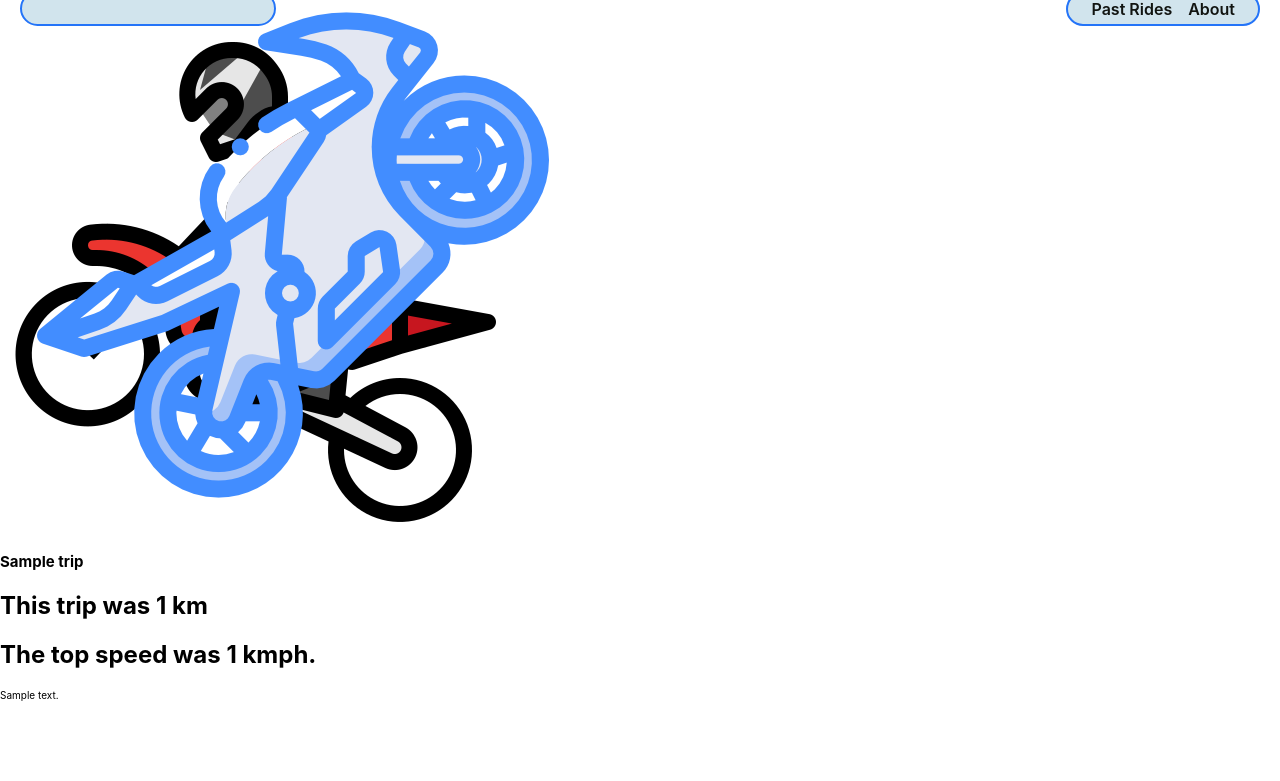
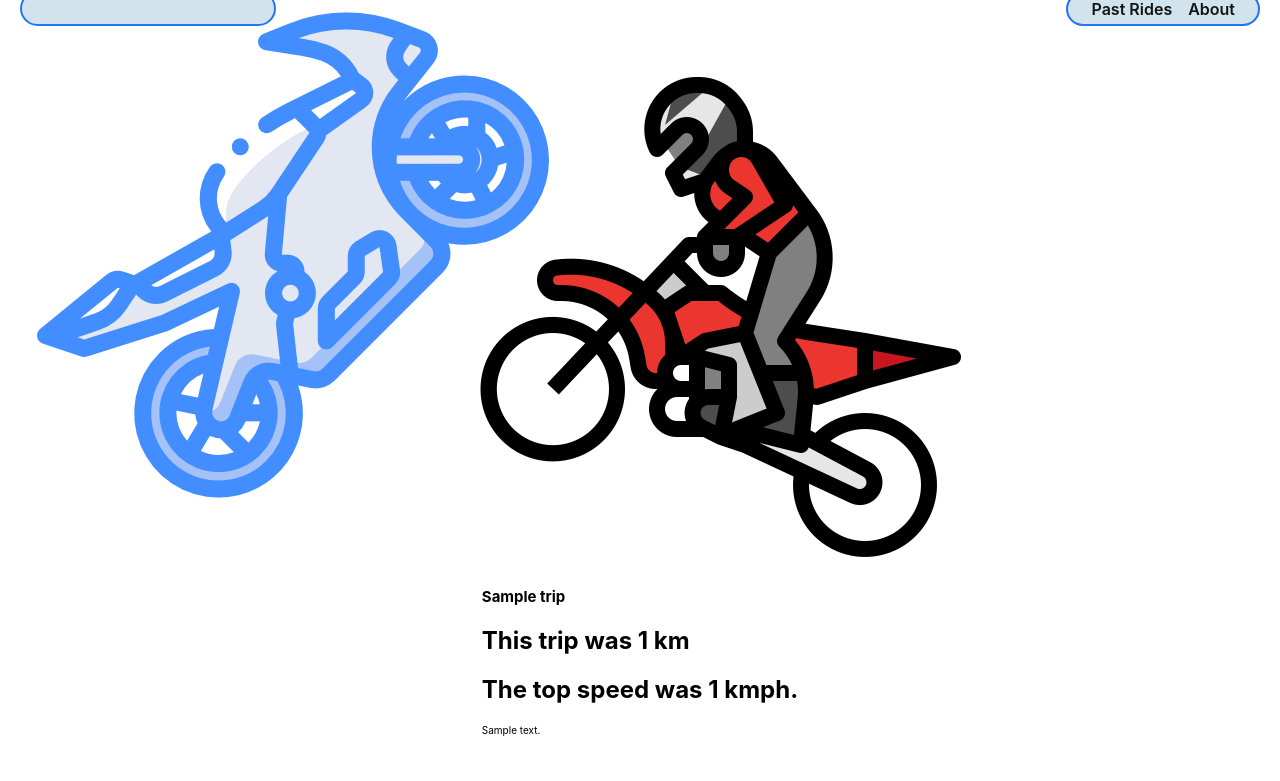
Before and after one commit to sforesi/clutch_up, a Django app: page /trips/1/ in a window 1280 px wide. Shown: the part 29-810 px from the top of the page. Before the commit the page ends 730 px from the top, so only its background shows below. Run offline with Django 3.2, Linux system fonts and the light colour scheme; tables that the repository leaves empty hold one stand-in row (values such as "Sample post").

Commit message:
replace a tag in index.html

```diff
--- a/main_app/static/css/home.css
+++ b/main_app/static/css/home.css
@@ -23,7 +23,7 @@ main > section {
   max-width: 375px;
 }
 
-.cat-container {
+.trip-container {
   width: 80%;
 }
 
--- /dev/null
+++ b/main_app/static/css/trip-detail.css
@@ -0,0 +1,219 @@
+.trip-container {
+  padding: 35px 30px;
+  display: flex;
+  flex-direction: column;
+  align-items: center;
+  justify-content: center;
+}
+
+.trip-img {
+  width: 75%;
+  max-width: 350px;
+}
+/*
+.usr-img {
+  width: 100%;
+  border-radius: var(--card-border-radius);
+}
+
+.trip-details {
+  width: 98%;
+}
+
+.trip-actions {
+  margin-top: 20px;
+}
+
+.feedings-toy-container {
+  display: flex;
+  flex-direction: column;
+  padding-bottom: 20px;
+  align-items: center;
+}
+
+.subsection-title {
+  display: flex;
+  align-items: center;
+  margin-bottom: 12px;
+}
+
+.subsection-content {
+  margin: 0 8px;
+}
+
+.toy-container {
+  display: flex;
+  align-items: center;
+  flex-wrap: wrap;
+}
+
+.color-block {
+  opacity: 0.8;
+  height: 25px;
+  width: 25px;
+  margin-right: 10px;
+}
+
+.unfed,
+.fed,
+.no-toys,
+.all-toys {
+  margin: 0;
+  font-weight: bold;
+}
+
+.unfed,
+.no-toys {
+  color: var(--danger);
+}
+
+.fed,
+.all-toys {
+  color: var(--submit);
+}
+
+.trip-details h1 {
+  font-size: var(--font-xxl);
+  margin: 15px 0 3px;
+}
+
+.trip-details h2 {
+  font-size: var(--font-xl);
+  margin: 0 0 10px;
+  margin-top: 0;
+  margin-bottom: 10px;
+}
+
+.trip-details h3 {
+  margin: 20px 0 10px;
+  font-size: var(--font-l);
+}
+
+.trip-details p {
+  font-size: var(--font-reg);
+  margin: 5px 0;
+}
+
+.feedings-toy-container > section {
+  width: 80%;
+  min-width: 360px;
+  border: var(--borders);
+  border-radius: var(--card-border-radius);
+  padding: 10px;
+  box-shadow: var(--card-box-shadow);
+  display: flex;
+  flex-direction: column;
+  justify-content: center;
+  margin-bottom: 20px;
+}
+
+.subsection-title img {
+  height: 42px;
+  margin-left: 8px;
+}
+
+.subsection-title img:first-of-type {
+  margin-left: 16px;
+}
+
+.feedings h2,
+.toys h2 {
+  font-size: 3.2rem;
+  margin: 0;
+}
+
+.feedings h3,
+.toys h3 {
+  font-size: var(--font-xl);
+  margin: 10px 0;
+}
+
+.subsection-content p,
+.subsection-content input,
+.subsection-content select {
+  font-size: var(--font-l);
+}
+
+.subsection-content input,
+.subsection-content select {
+  margin-left: 5px;
+  padding: 3px;
+}
+
+.feedings table {
+  width: calc(100% - 16px);
+  text-align: left;
+  border-collapse: collapse;
+  margin: 0 8px;
+}
+
+.feedings td {
+  padding: 8px 5px;
+  font-size: var(--font-reg);
+}
+
+.feedings th {
+  font-size: var(--font-l);
+  padding: 5px 5px 0;
+  border-bottom: rgb(36, 116, 248) solid 2px;
+}
+
+.feedings tr:nth-child(even) {
+  background-color: #f3f3fd;
+}
+
+.toy-container p {
+  margin: 12px 0;
+}
+
+.toy-container a {
+  text-decoration: none;
+  color: #111;
+}
+
+.toy-container .btn {
+  padding: 3px 10px;
+  margin-left: 10px;
+}
+
+#file-input {
+  overflow: hidden;
+  position: absolute;
+  width: 0.1px;
+  height: 0.1px;
+}
+
+#file-name {
+  margin-bottom: 10px;
+}
+
+@media only screen and (min-width: 768px) {
+  .trip-container {
+    padding: 35px 30px;
+    flex-direction: row;
+    align-items: center;
+    justify-content: start;
+  }
+
+  .trip-img {
+    width: 25%;
+    max-width: 250px;
+    margin-right: 25px;
+  }
+
+  .feedings-toy-container {
+    flex-direction: row;
+    justify-content: space-around;
+    align-items: flex-start;
+  }
+
+  .feedings-toy-container > section {
+    width: 45%;
+  }
+}
+
+@media only screen and (min-width: 1024px) {
+  .feedings-toy-container {
+    padding: 0 40px;
+  }
+} */
--- a/main_app/templates/trips/detail.html
+++ b/main_app/templates/trips/detail.html
@@ -13,7 +13,7 @@
 
 <section class="trip-container">
   <div class="trip-img">
-    <img
+    <img class="user-img"
       src="{% static 'images/rider-wheelie-icon.png' %}"
       alt="Rider Doing Wheelie"
     >
--- a/main_app/templates/trips/index.html
+++ b/main_app/templates/trips/index.html
@@ -17,7 +17,7 @@
 <section class="card-container">
   {% for trip in trips %}
     <div class="card">
-      <a href="/trips/{{ trip.id }}">
+      <a href="{% url 'trips_details' trip.id %}">
         <div class="card-content">
           <div class="card-img-container">
           {% comment %} for each statement for choices {% endcomment %}
--- a/main_app/urls.py
+++ b/main_app/urls.py
@@ -4,7 +4,6 @@ from . import views
 urlpatterns = [
   path('', views.home, name='home'),
   path('about/', views.about, name='about'),
-  # route for trip index
   path('trips/', views.trips_index, name='trips_index'),
   path('trips/<int:trip_id>/', views.trips_detail, name='trips_detail'),
 ]
```
